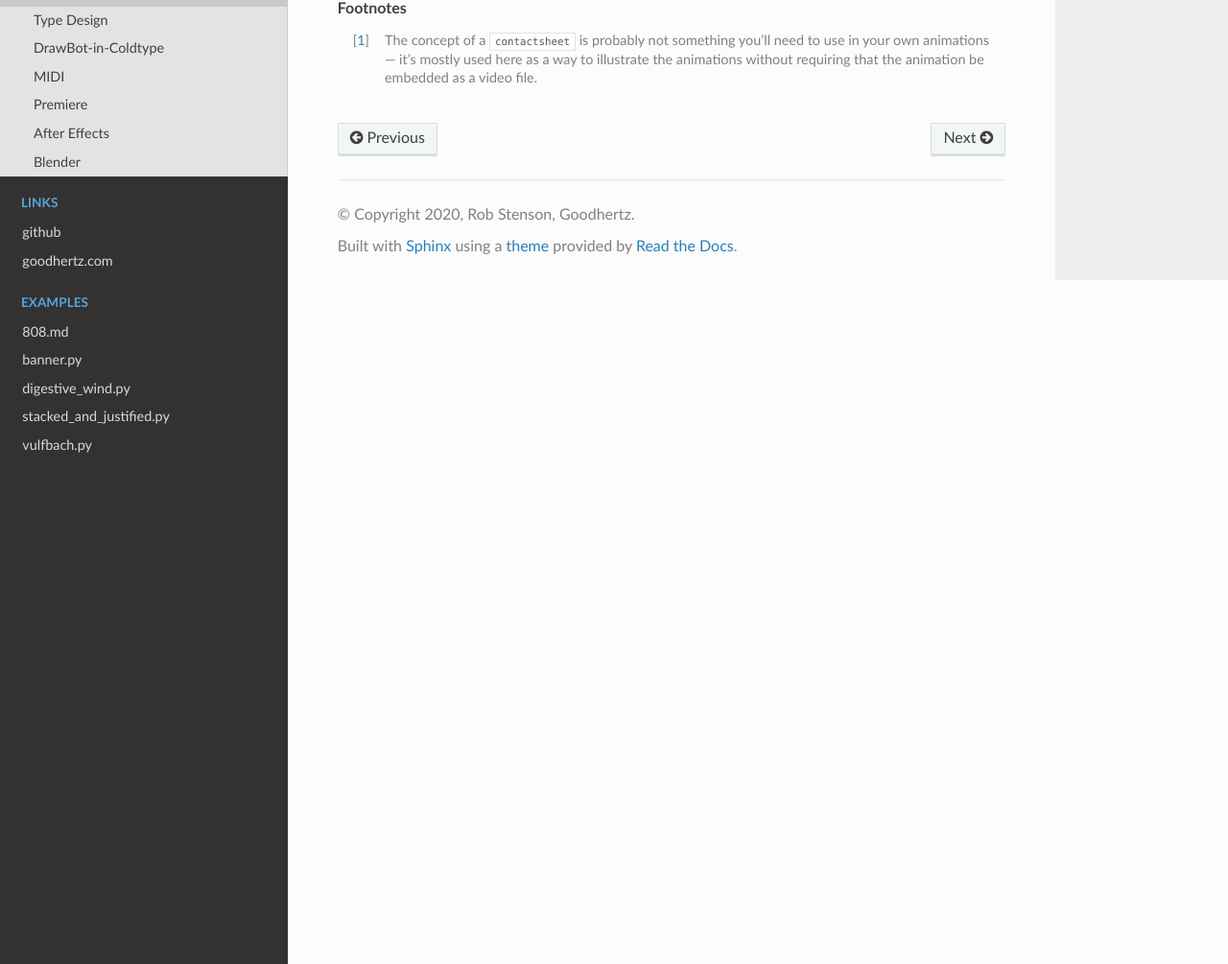
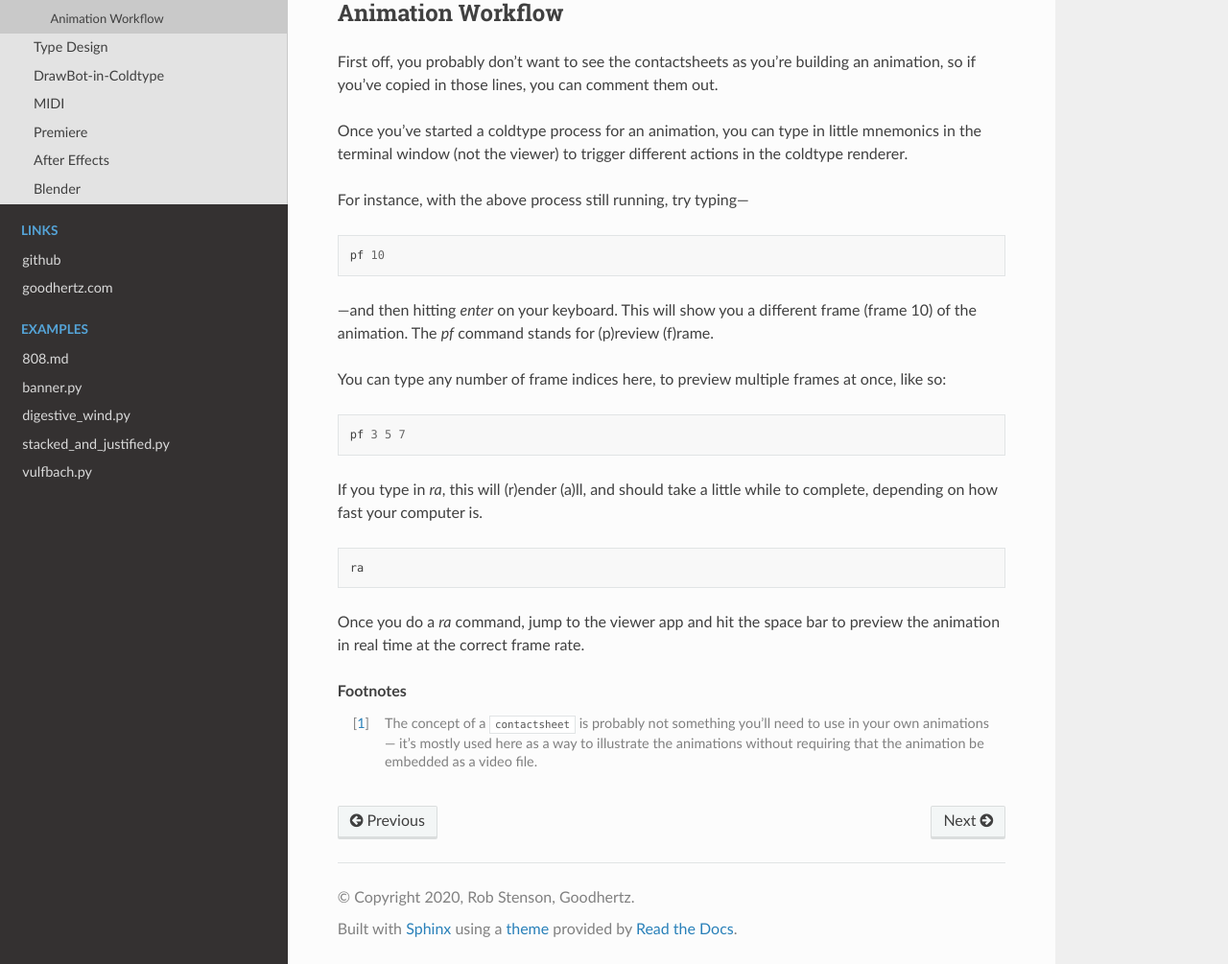
Before and after one commit to coldtype/coldtype, a Sphinx documentation site: the page built from docs/tutorials/animation.rst, in a window 1280 px wide and 1400 px high, scrolled down 2090 px. Shown: the part 395-1400 px from the top of the window at 96% size. Built offline with Sphinx 7.4.7 and the Read the Docs theme 2.0.0, drawn with Linux system fonts in a browser that asks for light colours; pages that are not in the unit, such as notebooks, are missing from menus.

Commit message:
tweak animation text

```diff
--- a/docs/tutorials/animation.rst
+++ b/docs/tutorials/animation.rst
@@ -80,6 +80,35 @@ And here’s a little bit of code to generate gifs for use on this page. To be h
     :width: 125
     :class: add-border
 
+Animation Workflow
+------------------
+
+First off, you probably don't want to see the contactsheets as you're building an animation, so if you've copied in those lines, you can comment them out.
+
+Once you've started a coldtype process for an animation, you can type in little mnemonics in the terminal window (not the viewer) to trigger different actions in the coldtype renderer.
+
+For instance, with the above process still running, try typing—
+
+.. code:: bash
+
+    pf 10
+
+—and then hitting `enter` on your keyboard. This will show you a different frame (frame 10) of the animation. The `pf` command stands for (p)review (f)rame.
+
+You can type any number of frame indices here, to preview multiple frames at once, like so:
+
+.. code:: bash
+
+    pf 3 5 7
+
+If you type in `ra`, this will (r)ender (a)ll, and should take a little while to complete, depending on how fast your computer is.
+
+.. code:: bash
+
+    ra
+
+Once you do a `ra` command, jump to the viewer app and hit the space bar to preview the animation in real time at the correct frame rate.
+
 .. rubric:: Footnotes
 
 .. [#f1] The concept of a ``contactsheet`` is probably not something you’ll need to use in your own animations — it’s mostly used here as a way to illustrate the animations without requiring that the animation be embedded as a video file.
```
Also changed, not shown: examples/animations/808.md (+1 -1 lines).
